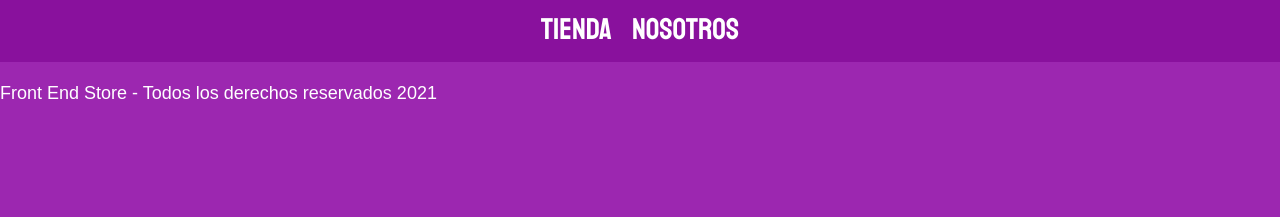
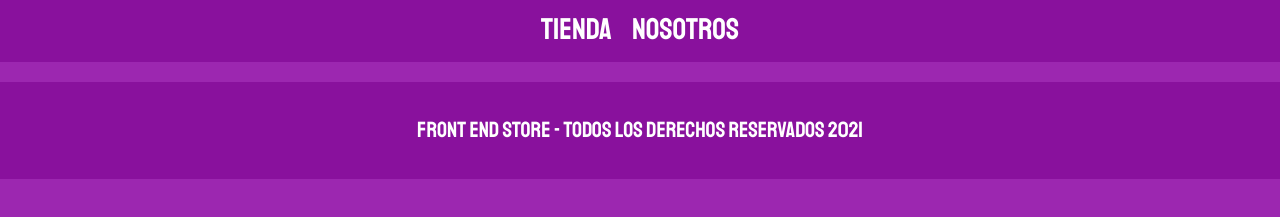
Before and after one commit to Luis-zunino/FrontEndStore, a website: page index.html in a window 1280 px wide. Shown: the part 167-384 px from the top of the page. Drawn offline with nearby package versions, Linux system fonts and the light colour scheme.

Commit message:
se crea el footer y se le da estilos.

```diff
--- /dev/null
+++ b/ASSETS/SASS/PARTES/_footer.scss
@@ -0,0 +1,13 @@
+@import "variables";
+
+footer {
+    background-color: $primOscuro;
+    padding: 1rem 0;
+    margin-top: 2rem;
+
+    p {
+        text-align: center;
+        font-family: $fuentePrincipal;
+        font-size: 2.2rem;
+    }
+}
--- a/ASSETS/SASS/style.scss
+++ b/ASSETS/SASS/style.scss
@@ -1,6 +1,7 @@
 @import "PARTES/variables";
 @import "PARTES/header";
 @import "PARTES/nav";
+@import "PARTES/footer";
 
 html {
     box-sizing: border-box;
```
Also changed, not shown: ASSETS/CSS/style.css.
